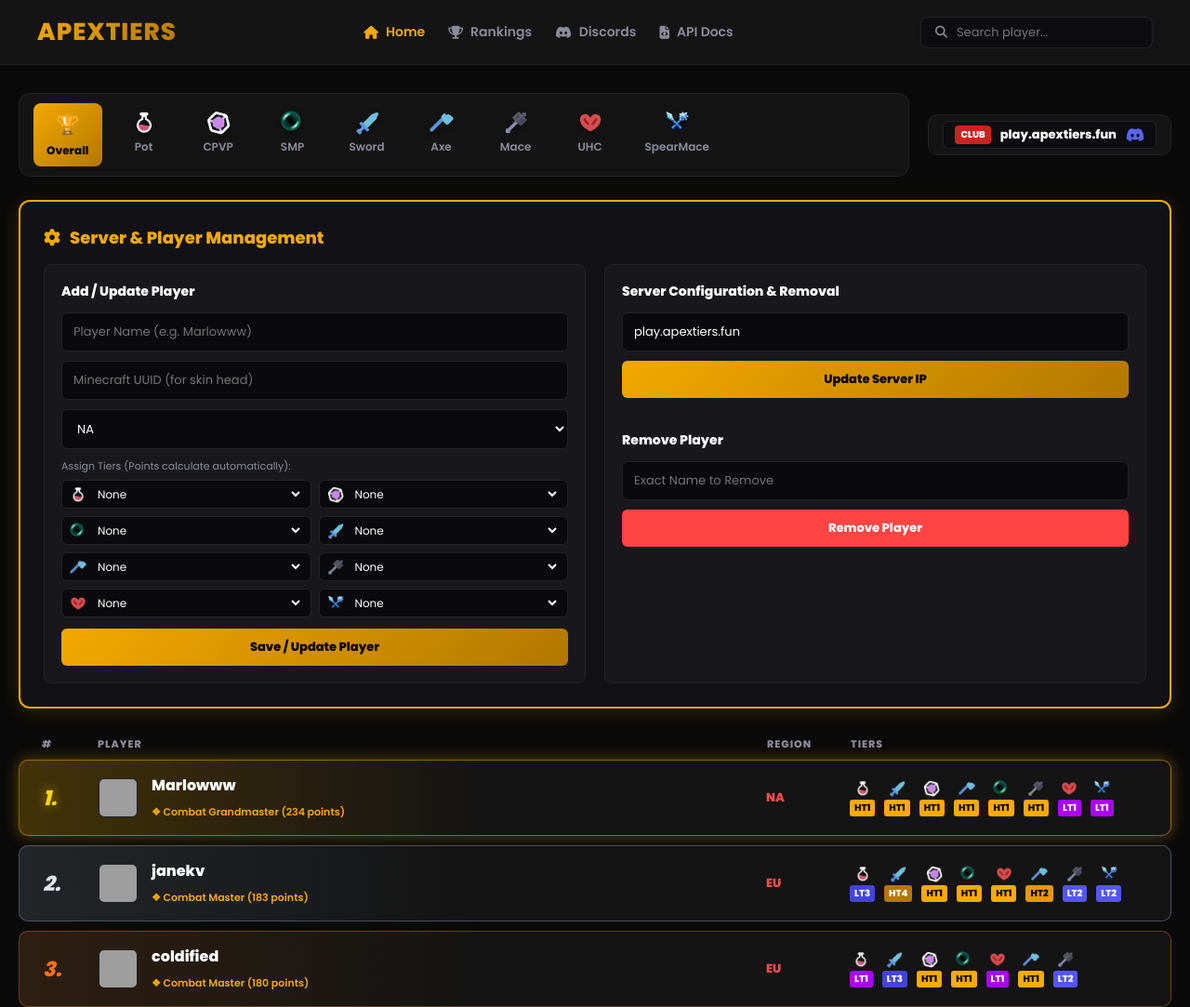
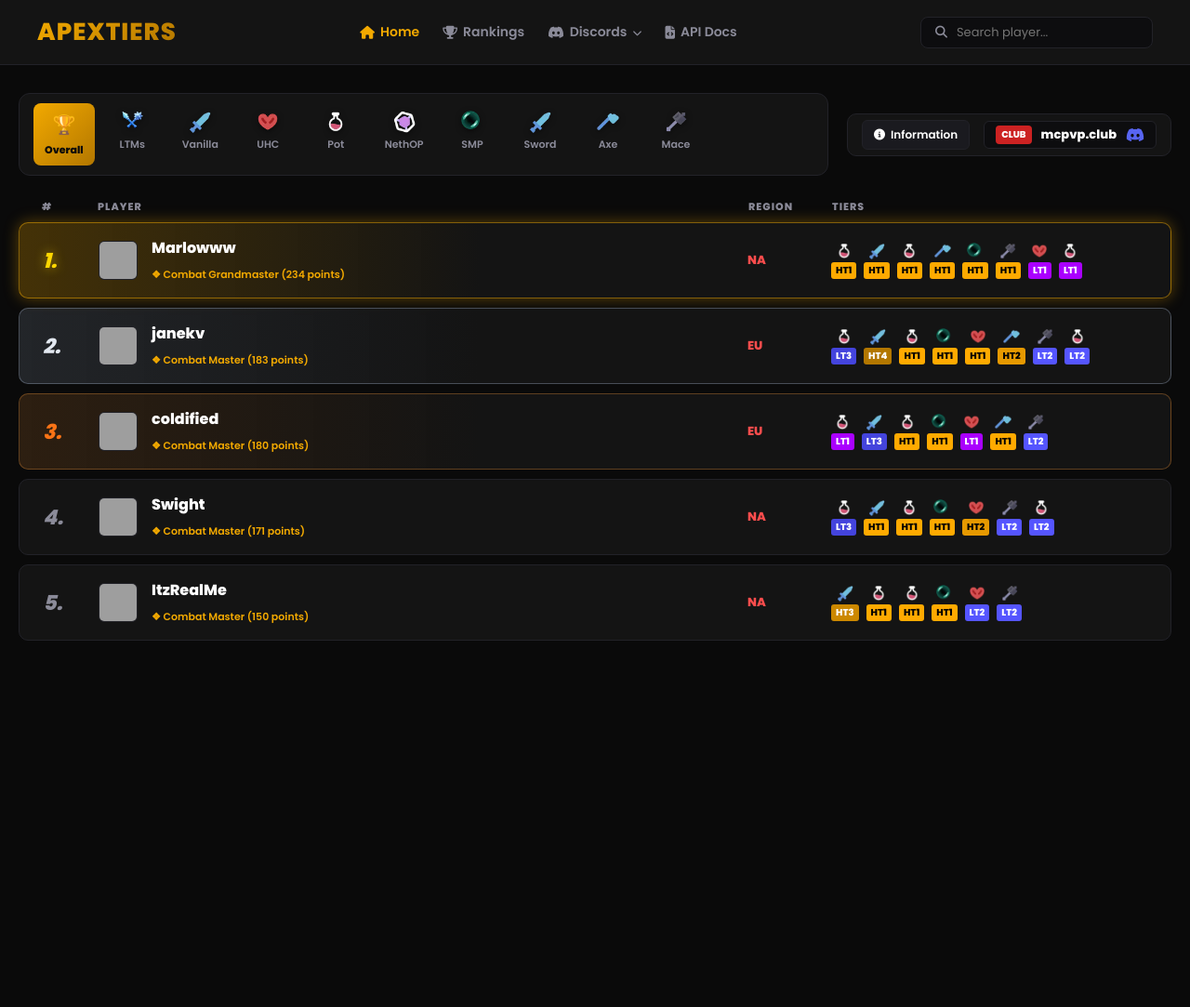
Before and after one commit to shivamop177-maker/ApexTiers, a plain HTML site: page index.html in a window 1280 px wide. Shown: the top 1083 px of the page at 93% size. After the commit the page ends 800 px from the top, so only its background shows below. Drawn offline with Linux system fonts and the light colour scheme; grey boxes are pictures that could not be loaded.

Commit message:
Update index.html

```diff
--- a/index.html
+++ b/index.html
@@ -61,7 +61,7 @@
             font-weight: 600;
             display: flex;
             align-items: center;
-            gap: 8px;
+            gap: 6px;
             transition: color 0.3s ease;
             cursor: pointer;
         }
@@ -87,30 +87,36 @@
         /* Top Bar: Modes + Server Widget */
         .top-action-bar { display: flex; justify-content: space-between; align-items: center; margin-bottom: 25px; gap: 20px; flex-wrap: wrap; }
         .categories {
-            display: flex; gap: 10px; background: var(--bg-panel); padding: 10px 15px;
+            display: flex; gap: 8px; background: var(--bg-panel); padding: 10px 15px;
             border-radius: 12px; overflow-x: auto; border: 1px solid var(--border-color); flex: 1;
         }
         .category {
             display: flex; flex-direction: column; align-items: center; gap: 4px; cursor: pointer;
-            padding: 8px 14px; border-radius: 8px; transition: all 0.3s ease; color: var(--text-muted);
-            min-width: 70px; font-size: 12px; font-weight: 600;
+            padding: 8px 12px; border-radius: 8px; transition: all 0.3s ease; color: var(--text-muted);
+            min-width: 65px; font-size: 11px; font-weight: 600;
         }
-        .category img { width: 26px; height: 26px; object-fit: contain; filter: drop-shadow(0 2px 3px rgba(0,0,0,0.5)); transition: transform 0.3s ease; }
+        .category img { width: 24px; height: 24px; object-fit: contain; filter: drop-shadow(0 2px 3px rgba(0,0,0,0.5)); transition: transform 0.3s ease; }
         .category:hover { background: var(--bg-hover); color: var(--text-main); }
         .category:hover img { transform: translateY(-2px); }
         .category.active { background: var(--gold-gradient); color: var(--bg-dark); font-weight: 700; }
 
         /* Server IP Widget */
         .server-widget { display: flex; align-items: center; background: var(--bg-panel); border: 1px solid var(--border-color); border-radius: 10px; padding: 6px 15px; gap: 15px; }
+        .info-btn {
+            background: #1a1a1f; border: 1px solid var(--border-color); color: var(--text-main);
+            padding: 6px 12px; border-radius: 6px; font-size: 12px; font-weight: 600; cursor: pointer; display: flex; align-items: center; gap: 6px;
+        }
         .server-ip-box { display: flex; align-items: center; background: #0d0d0f; border: 1px solid var(--border-color); border-radius: 6px; padding: 4px 12px; gap: 10px; cursor: pointer; }
         .server-icon-badge { background: #cc2222; color: white; font-size: 10px; font-weight: 800; padding: 2px 6px; border-radius: 4px; }
         .server-ip-text { font-size: 13px; font-weight: 700; color: #fff; }
 
-        /* Admin Panel Section */
+        /* Hidden Admin Panel (Secured) */
         .admin-panel {
+            display: none; /* Hidden by default */
             margin-bottom: 30px; padding: 25px; background: #121216;
-            border: 2px solid var(--gold-primary); border-radius: 12px;
+            border: 2px dashed var(--gold-primary); border-radius: 12px;
             box-shadow: 0 4px 20px rgba(242, 169, 0, 0.15);
+            animation: fadeIn 0.4s ease;
         }
         .admin-header { color: var(--gold-primary); margin-bottom: 15px; font-size: 18px; font-weight: 800; display: flex; align-items: center; gap: 10px; }
         .admin-grid { display: grid; grid-template-columns: 1fr 1fr; gap: 20px; }
@@ -139,7 +145,7 @@
         .h-rank { width: 60px; }
         .h-player { flex: 1; }
         .h-region { width: 90px; }
-        .h-tiers { width: 320px; }
+        .h-tiers { width: 340px; }
 
         /* Rankings Rows */
         .ranking-list { display: flex; flex-direction: column; gap: 10px; }
@@ -163,7 +169,7 @@
         .player-details span { font-size: 11px; color: var(--gold-primary); font-weight: 600; }
         .region { width: 90px; color: #ff4d4d; font-weight: 800; font-size: 13px; }
 
-        .player-tiers { width: 320px; display: flex; gap: 10px; flex-wrap: wrap; }
+        .player-tiers { width: 340px; display: flex; gap: 8px; flex-wrap: wrap; }
         .tier-badge { display: flex; flex-direction: column; align-items: center; gap: 3px; }
         .tier-badge img { width: 18px; height: 18px; object-fit: contain; }
         .tier-label { font-size: 10px; padding: 1px 5px; border-radius: 3px; font-weight: 800; }
@@ -182,11 +188,11 @@
 
     <!-- Top Navigation -->
     <nav>
-        <div class="logo" onclick="window.scrollTo({top:0, behavior:'smooth'})">APEXTIERS</div>
+        <div class="logo" id="main-logo" onclick="handleLogoClick()" title="Triple-click to open Admin Panel">APEXTIERS</div>
         <div class="nav-links">
             <a id="nav-home" class="active" onclick="switchTab('home')"><i class="fa-solid fa-house"></i> Home</a>
             <a id="nav-rankings" onclick="switchTab('rankings')"><i class="fa-solid fa-trophy"></i> Rankings</a>
-            <a href="https://discord.gg/Stv5rzsAsk" target="_blank"><i class="fa-brands fa-discord"></i> Discords</a>
+            <a href="https://discord.gg/Stv5rzsAsk" target="_blank"><i class="fa-brands fa-discord"></i> Discords <i class="fa-solid fa-chevron-down" style="font-size:10px;"></i></a>
             <a href="#"><i class="fa-solid fa-file-code"></i> API Docs</a>
         </div>
         <div class="search-container">
@@ -197,19 +203,31 @@
 
     <div class="container">
         <!-- Modes & Server IP Header Bar -->
-        <div class="top-action-bar" id="main-content-bar">
+        <div class="top-action-bar">
             <div class="categories" id="categories-container">
                 <div class="category active" data-mode="overall">
                     <span style="font-size: 20px;">🏆</span>
                     <span>Overall</span>
                 </div>
+                <div class="category" data-mode="ltms">
+                    <img src="spearmace.webp" alt="LTMs" onerror="this.src='pot.webp'">
+                    <span>LTMs</span>
+                </div>
+                <div class="category" data-mode="vanilla">
+                    <img src="sword.webp" alt="Vanilla" onerror="this.src='pot.webp'">
+                    <span>Vanilla</span>
+                </div>
+                <div class="category" data-mode="uhc">
+                    <img src="uhc.webp" alt="UHC" onerror="this.src='pot.webp'">
+                    <span>UHC</span>
+                </div>
                 <div class="category" data-mode="pot">
                     <img src="pot.webp" alt="Pot" onerror="this.src='pot.webp'">
                     <span>Pot</span>
                 </div>
-                <div class="category" data-mode="cpvp">
-                    <img src="cpvp.webp" alt="CPVP" onerror="this.src='pot.webp'">
-                    <span>CPVP</span>
+                <div class="category" data-mode="nethop">
+                    <img src="cpvp.webp" alt="NethOP" onerror="this.src='pot.webp'">
+                    <span>NethOP</span>
                 </div>
                 <div class="category" data-mode="smp">
                     <img src="smp.webp" alt="SMP" onerror="this.src='pot.webp'">
@@ -227,34 +245,29 @@
                     <img src="mace.webp" alt="Mace" onerror="this.src='pot.webp'">
                     <span>Mace</span>
                 </div>
-                <div class="category" data-mode="uhc">
-                    <img src="uhc.webp" alt="UHC" onerror="this.src='pot.webp'">
-                    <span>UHC</span>
-                </div>
-                <div class="category" data-mode="spearmace">
-                    <img src="spearmace.webp" alt="SpearMace" onerror="this.src='pot.webp'">
-                    <span>SpearMace</span>
-                </div>
             </div>
 
             <!-- Server IP Widget -->
             <div class="server-widget">
+                <button class="info-btn" onclick="alert('ApexTiers - Premier Minecraft PvP Rankings Hub')">
+                    <i class="fa-solid fa-circle-info"></i> Information
+                </button>
                 <div class="server-ip-box" onclick="copyIP()" title="Click to copy IP">
                     <span class="server-icon-badge">CLUB</span>
-                    <span class="server-ip-text" id="display-server-ip">play.apextiers.fun</span>
+                    <span class="server-ip-text" id="display-server-ip">mcpvp.club</span>
                     <i class="fa-brands fa-discord" style="color: #5865F2;"></i>
                 </div>
             </div>
         </div>
 
-        <!-- Fully Visible Admin Panel -->
+        <!-- Hidden Admin Panel (Unlocked by triple-clicking logo with password) -->
         <div class="admin-panel" id="admin-panel-section">
-            <h2 class="admin-header"><i class="fa-solid fa-gear"></i> Server & Player Management</h2>
+            <h2 class="admin-header"><i class="fa-solid fa-gear"></i> Secured Admin Controls</h2>
             <div class="admin-grid">
                 <div class="admin-box">
                     <h4>Add / Update Player</h4>
                     <input type="text" id="admin-name" class="admin-input" placeholder="Player Name (e.g. Marlowww)">
-                    <input type="text" id="admin-uuid" class="admin-input" placeholder="Minecraft UUID (for skin head)">
+                    <input type="text" id="admin-uuid" class="admin-input" placeholder="Minecraft UUID (for avatar head)">
                     <select id="admin-region" class="admin-input">
                         <option value="NA">NA</option>
                         <option value="EU">EU</option>
@@ -291,22 +304,22 @@
     </div>
 
     <script>
-        const GAMEMODES = ['pot', 'cpvp', 'smp', 'sword', 'axe', 'mace', 'uhc', 'spearmace'];
+        const GAMEMODES = ['ltms', 'vanilla', 'uhc', 'pot', 'nethop', 'smp', 'sword', 'axe', 'mace'];
         const TIER_SCORES = {
             'HT1': 30, 'LT1': 27, 'HT2': 24, 'LT2': 21,
             'HT3': 18, 'LT3': 15, 'HT4': 12, 'LT4': 9, 'None': 0
         };
 
         const defaultPlayers = [
-            { name: "Marlowww", uuid: "61699b2e-d327-4a01-9f1e-0ea8c3f06bc6", region: "NA", tiers: { pot: "HT1", sword: "HT1", cpvp: "HT1", axe: "HT1", smp: "HT1", mace: "HT1", uhc: "LT1", spearmace: "LT1" } },
-            { name: "ItzRealMe", uuid: "8667ba71-b85a-4004-af54-457a9734eed7", region: "NA", tiers: { sword: "HT3", pot: "HT1", cpvp: "HT1", smp: "HT1", uhc: "LT2", mace: "LT2" } },
-            { name: "coldified", uuid: "069a79f4-44e9-4726-a5be-fca90e38aaf5", region: "EU", tiers: { pot: "LT1", sword: "LT3", cpvp: "HT1", smp: "HT1", uhc: "LT1", axe: "HT1", mace: "LT2" } },
-            { name: "Swight", uuid: "1a82d658-7512-4217-9104-1bbf6e5f1d46", region: "NA", tiers: { pot: "LT3", sword: "HT1", cpvp: "HT1", smp: "HT1", uhc: "HT2", mace: "LT2", spearmace: "LT2" } },
-            { name: "janekv", uuid: "c0695026-0e9f-44e9-92b0-9c2f42a0b1bc", region: "EU", tiers: { pot: "LT3", sword: "HT4", cpvp: "HT1", smp: "HT1", uhc: "HT1", axe: "HT2", mace: "LT2", spearmace: "LT2" } }
+            { name: "Marlowww", uuid: "61699b2e-d327-4a01-9f1e-0ea8c3f06bc6", region: "NA", tiers: { pot: "HT1", sword: "HT1", nethop: "HT1", axe: "HT1", smp: "HT1", mace: "HT1", uhc: "LT1", ltms: "LT1" } },
+            { name: "ItzRealMe", uuid: "8667ba71-b85a-4004-af54-457a9734eed7", region: "NA", tiers: { sword: "HT3", pot: "HT1", nethop: "HT1", smp: "HT1", uhc: "LT2", mace: "LT2" } },
+            { name: "coldified", uuid: "069a79f4-44e9-4726-a5be-fca90e38aaf5", region: "EU", tiers: { pot: "LT1", sword: "LT3", nethop: "HT1", smp: "HT1", uhc: "LT1", axe: "HT1", mace: "LT2" } },
+            { name: "Swight", uuid: "1a82d658-7512-4217-9104-1bbf6e5f1d46", region: "NA", tiers: { pot: "LT3", sword: "HT1", nethop: "HT1", smp: "HT1", uhc: "HT2", mace: "LT2", ltms: "LT2" } },
+            { name: "janekv", uuid: "c0695026-0e9f-44e9-92b0-9c2f42a0b1bc", region: "EU", tiers: { pot: "LT3", sword: "HT4", nethop: "HT1", smp: "HT1", uhc: "HT1", axe: "HT2", mace: "LT2", ltms: "LT2" } }
         ];
 
         let playersDB = JSON.parse(localStorage.getItem('apexTiersDB')) || defaultPlayers;
-        let serverIP = localStorage.getItem('apexServerIP') || 'play.apextiers.fun';
+        let serverIP = localStorage.getItem('apexServerIP') || 'mcpvp.club';
         let currentMode = 'overall';
 
         document.getElementById('display-server-ip').innerText = serverIP;
@@ -318,7 +331,7 @@
             GAMEMODES.forEach(gm => {
                 html += `
                     <div class="tier-input-row">
-                        <img src="${gm}.webp" alt="${gm}" onerror="this.src='pot.webp'">
+                        <img src="${gm === 'ltms' || gm === 'nethop' ? 'pot' : gm}.webp" alt="${gm}" onerror="this.src='pot.webp'">
                         <select id="admin-gm-${gm}">
                             <option value="None">None</option>
                             ${Object.keys(TIER_SCORES).filter(t => t !== 'None').map(t => `<option value="${t}">${t}</option>`).join('')}
@@ -388,9 +401,10 @@
                     for (let gm in player.tiers) {
                         let t = player.tiers[gm];
                         if (t && t !== 'None') {
+                            let iconName = gm;
                             tiersHTML += `
                                 <div class="tier-badge">
-                                    <img src="${gm}.webp" alt="${gm}" onerror="this.src='pot.webp'">
+                                    <img src="${iconName}.webp" alt="${gm}" onerror="this.src='pot.webp'">
                                     <span class="tier-label ${t.toLowerCase()}">${t}</span>
                                 </div>
                             `;
@@ -427,21 +441,43 @@
             });
         });
 
-        // Tab Navigation Logic (Home vs Rankings)
+        // Tab Navigation Logic
         function switchTab(tab) {
             document.getElementById('nav-home').classList.remove('active');
             document.getElementById('nav-rankings').classList.remove('active');
 
             if (tab === 'home') {
                 document.getElementById('nav-home').classList.add('active');
-                document.getElementById('admin-panel-section').style.display = 'block';
-                document.getElementById('main-content-bar').style.display = 'flex';
                 window.scrollTo({ top: 0, behavior: 'smooth' });
             } else if (tab === 'rankings') {
                 document.getElementById('nav-rankings').classList.add('active');
-                document.getElementById('admin-panel-section').style.display = 'none';
-                document.getElementById('main-content-bar').style.display = 'flex';
                 document.getElementById('ranking-container').scrollIntoView({ behavior: 'smooth' });
+            }
+        }
+
+        // Secret Admin Trigger (Triple click on APEXTIERS logo)
+        let logoClicks = 0;
+        let logoTimer = null;
+        function handleLogoClick() {
+            logoClicks++;
+            if (logoClicks === 1) {
+                logoTimer = setTimeout(() => { logoClicks = 0; }, 1000);
+            } else if (logoClicks === 3) {
+                clearTimeout(logoTimer);
+                logoClicks = 0;
+                let pass = prompt("🔒 Restricted Access. Enter Admin Password:");
+                if (pass === "hitler?988") {
+                    const panel = document.getElementById('admin-panel-section');
+                    panel.style.display = panel.style.display === 'block' ? 'none' : 'block';
+                    if(panel.style.display === 'block') {
+                        panel.scrollIntoView({ behavior: 'smooth' });
+                        alert("Admin Panel Unlocked!");
+                    } else {
+                        alert("Admin Panel Minimized.");
+                    }
+                } else if (pass !== null) {
+                    alert("Incorrect Password!");
+                }
             }
         }
 
@@ -459,12 +495,12 @@
                 if (val !== 'None') tiersObj[gm] = val;
             });
 
-            // Remove existing if updating
+            // Update or add
             playersDB = playersDB.filter(p => p.name.toLowerCase() !== name.toLowerCase());
             playersDB.push({ name, uuid, region, tiers: tiersObj });
 
             localStorage.setItem('apexTiersDB', JSON.stringify(playersDB));
-            alert(`Successfully saved ${name}!`);
+            alert(`Successfully saved player: ${name}!`);
 
             document.getElementById('admin-name').value = '';
             document.getElementById('admin-uuid').value = '';
@@ -483,7 +519,7 @@
                 alert("Player not found.");
             } else {
                 localStorage.setItem('apexTiersDB', JSON.stringify(playersDB));
-                alert(`Removed ${name}`);
+                alert(`Removed player: ${name}`);
                 document.getElementById('admin-remove-name').value = '';
                 renderApp();
             }
```
